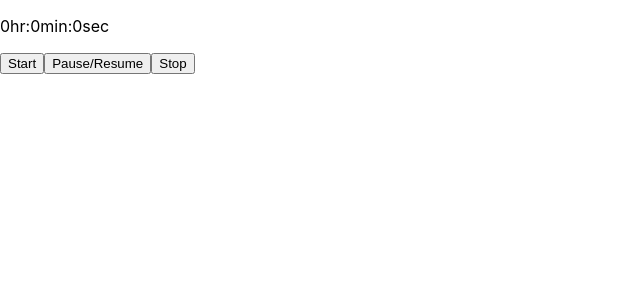
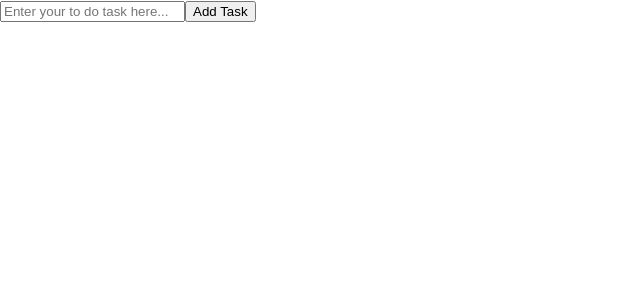
Before and after one commit to AnanayMhjn2699/react_practices, a React (Create React App) app: page / in a window 1280 px wide. Shown: the top 300 px of the page, without its empty margins (0-640 px from the left). Built offline with nearby package versions, Linux system fonts and the light colour scheme.

Commit message:
To-Do list with del button

```diff
--- a/src/App.js
+++ b/src/App.js
@@ -250,9 +250,16 @@
 // };
 // export default App;
 
-/*********************************************************************************** Stopwatch */
-import Stopwatch from "./components/Stopwatch";
+// /*********************************************************************************** Stopwatch */
+// import Stopwatch from "./components/Stopwatch";
+// const App = () => {
+//   return <Stopwatch />;
+// };
+// export default App;
+
+/**************************************************************To-do app with add and delete functionality*/
+import ToDo from "./components/ToDo";
 const App = () => {
-  return <Stopwatch />;
+  return <ToDo />;
 };
 export default App;
--- /dev/null
+++ b/src/components/ToDo.js
@@ -0,0 +1,59 @@
+import { useState } from "react";
+
+const ToDo = () => {
+  const [tasks, setTasks] = useState([]);
+  const [data, setData] = useState("");
+
+  const handelDelete = (task) => {
+    setTasks(
+      tasks.filter((elem) => {
+        return elem !== task;
+      })
+    );
+  };
+
+  return (
+    <>
+      <input
+        placeholder="Enter your to do task here..."
+        value={data}
+        onChange={(e) => {
+          setData(e.target.value);
+        }}
+      ></input>
+      <button
+        onClick={() => {
+          if (!tasks.includes(data) && data.length > 0)
+            setTasks((prevData) => {
+              return [data, ...prevData];
+            });
+          setData("");
+        }}
+      >
+        Add Task
+      </button>
+      <br></br>
+      {tasks.map((task) => {
+        return (
+          <>
+            <li style={{ display: "inline" }}>{task}</li>
+            {/* <button onClick={() => handelDelete(task)}>Delete</button> */}
+            <button
+              onClick={() => {
+                setTasks(
+                  tasks.filter((elem) => {
+                    return elem !== task;
+                  })
+                );
+              }}
+            >
+              Delete
+            </button>
+            <br></br>
+          </>
+        );
+      })}
+    </>
+  );
+};
+export default ToDo;
```
Also changed, not shown: 1 other file (tests, documents, lock files or other folders).
